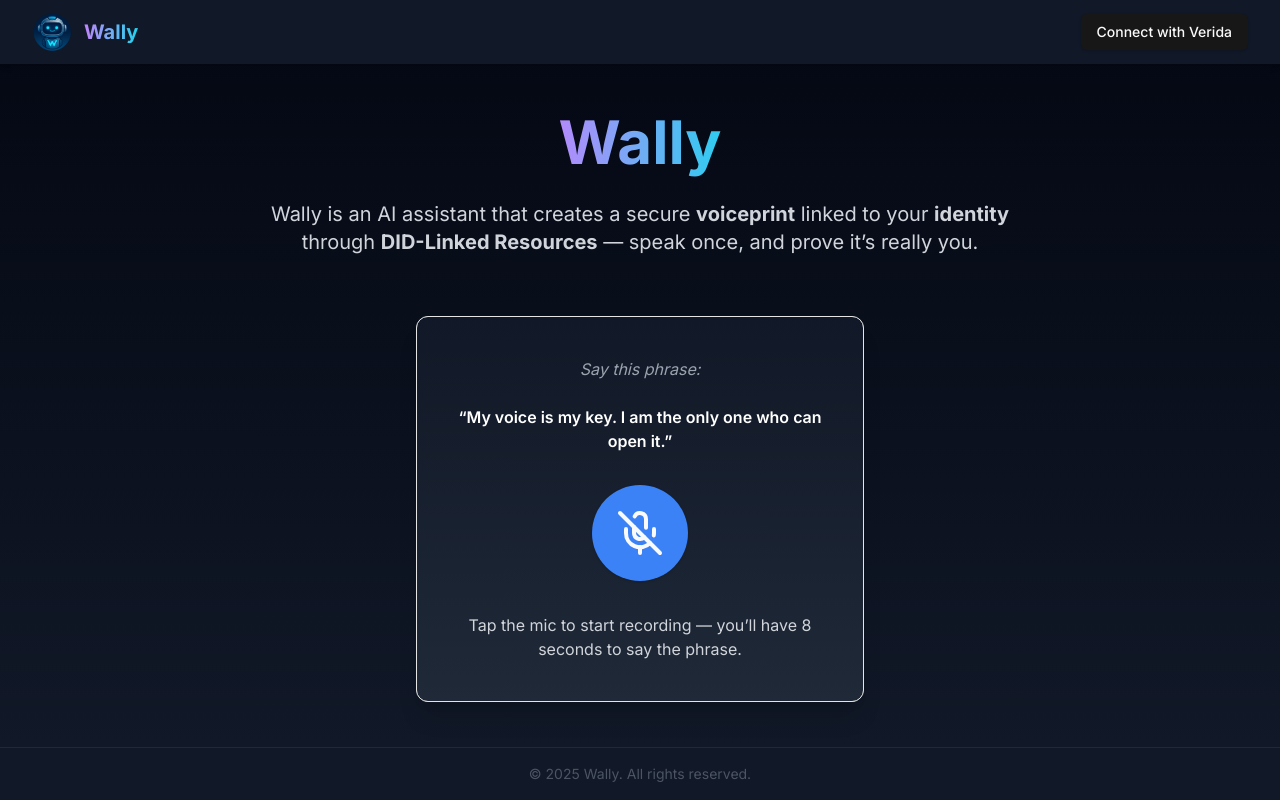
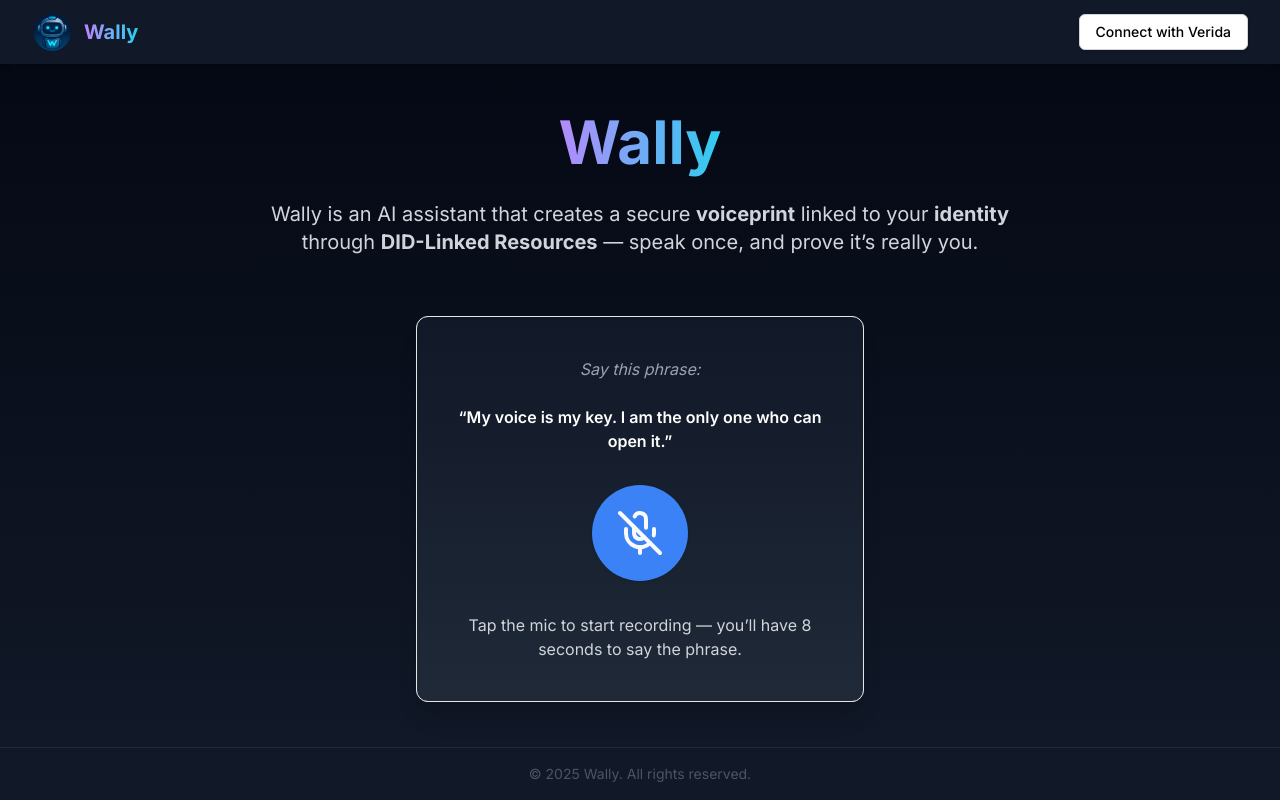
Before and after one commit to fabian416/voice-wallet, a Next.js app in the folder front-end/: page / in a window 1280 px wide. Built offline with nearby package versions, Linux system fonts and the light colour scheme.

Commit message:
change verida button colour

```diff
--- a/front-end/app/components/NavBar.tsx
+++ b/front-end/app/components/NavBar.tsx
@@ -123,9 +123,12 @@
         {/* Right section: Verida button */}
         <div className="hidden lg:flex items-center gap-3">
           {!authToken ? (
-            <Button onClick={handleConnect} className="flex items-center gap-2">
-              Connect with Verida
-            </Button>
+            <Button
+            onClick={handleConnect}
+            className="flex items-center gap-2 bg-white text-black border border-gray-300 hover:bg-gray-100"
+          >
+            Connect with Verida
+          </Button>
           ) : (
             <Button variant="outline">Connected</Button>
           )}
```
